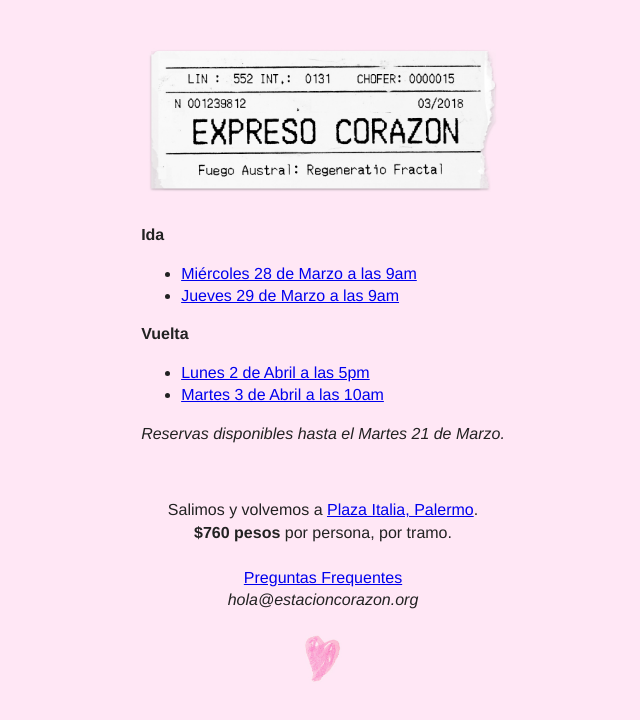
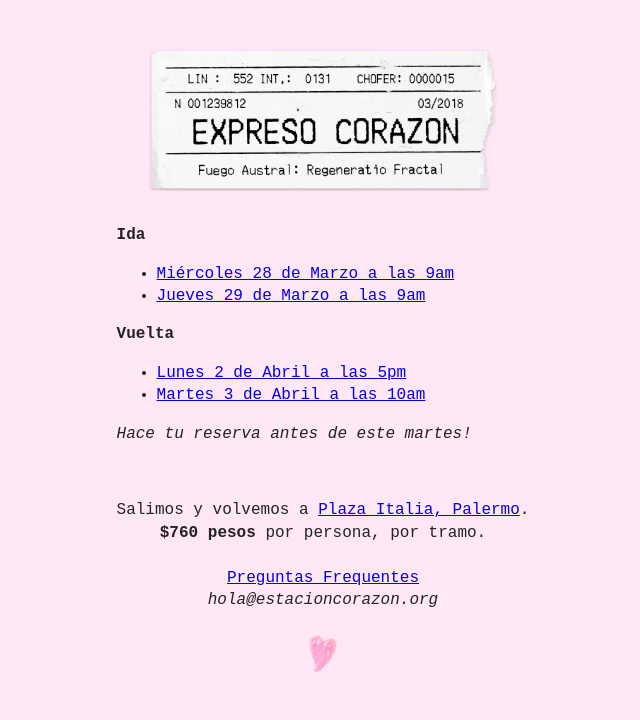
Before and after one commit to yemel/estacion-corazon, a plain HTML site: page index.html in a window 1280 px wide. Shown: the whole page, without its empty margins (317-957 px from the left). Drawn offline with Linux system fonts and the light colour scheme.

Commit message:
improve font and copy

```diff
--- a/css/main.css
+++ b/css/main.css
@@ -101,7 +101,7 @@ textarea {
 .content {
     display: table;
     margin: 0 auto;
-    font-family: "Helvetica";
+    font-family: "Courier New";
 }
 
 .content h1 {
--- a/index.html
+++ b/index.html
@@ -29,7 +29,7 @@
                     <li><a href="https://www.eventbrite.com/e/expreso-corazon-vuelta-lunes-204-5pm-tickets-44248084211" target="_blank">Lunes 2 de Abril a las 5pm</a></li>
                     <li><a href="https://www.eventbrite.com/e/expreso-corazon-vuelta-lunes-304-10am-tickets-44248085214" target="_blank">Martes 3 de Abril a las 10am</a></li>
                 </ul>
-                <i>Reservas disponibles hasta el Martes 21 de Marzo.</i>
+                <i>Hace tu reserva antes de este martes!</i>
             </p>
             <br/>
             <p class="extra">
@@ -38,7 +38,7 @@
                 <br/>
                 <a href="https://medium.com/estaci%C3%B3n-coraz%C3%B3n/reservas-para-el-expreso-coraz%C3%B3n-bb64c0170332" target="_blank">Preguntas Frequentes</a><br/>
                 <i>hola@estacioncorazon.org</i><br/><br/>
-                <img src="./img/heart.jpg" alt="Estación Corazón" height="50"/>
+                <img src="./img/heart.jpg" alt="Estación Corazón" height="40"/>
             </p>
 
         </div>
```
